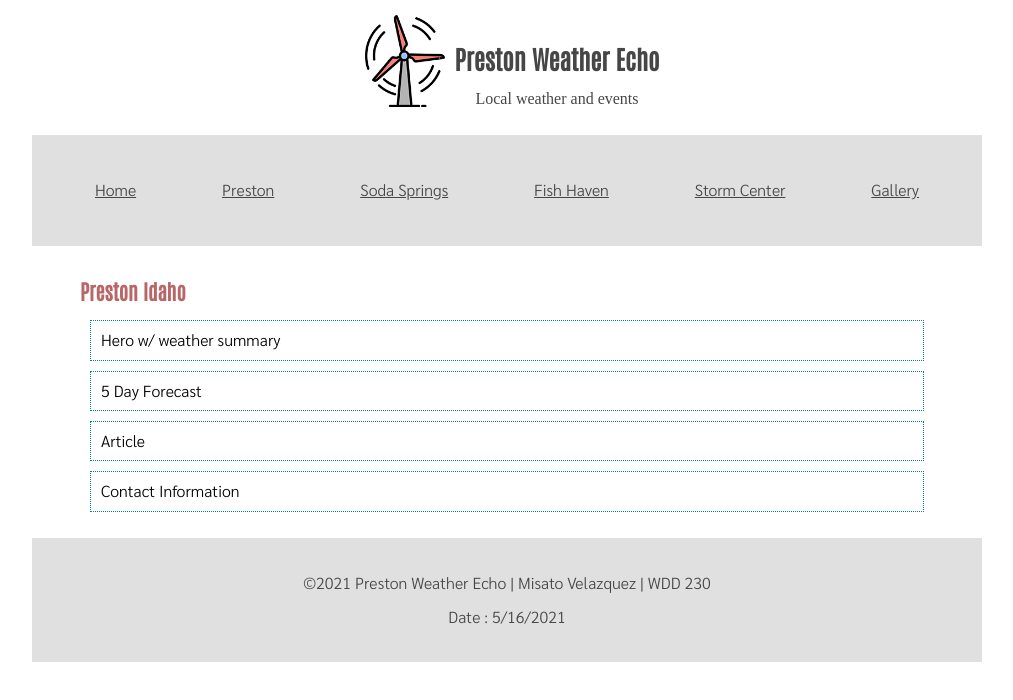
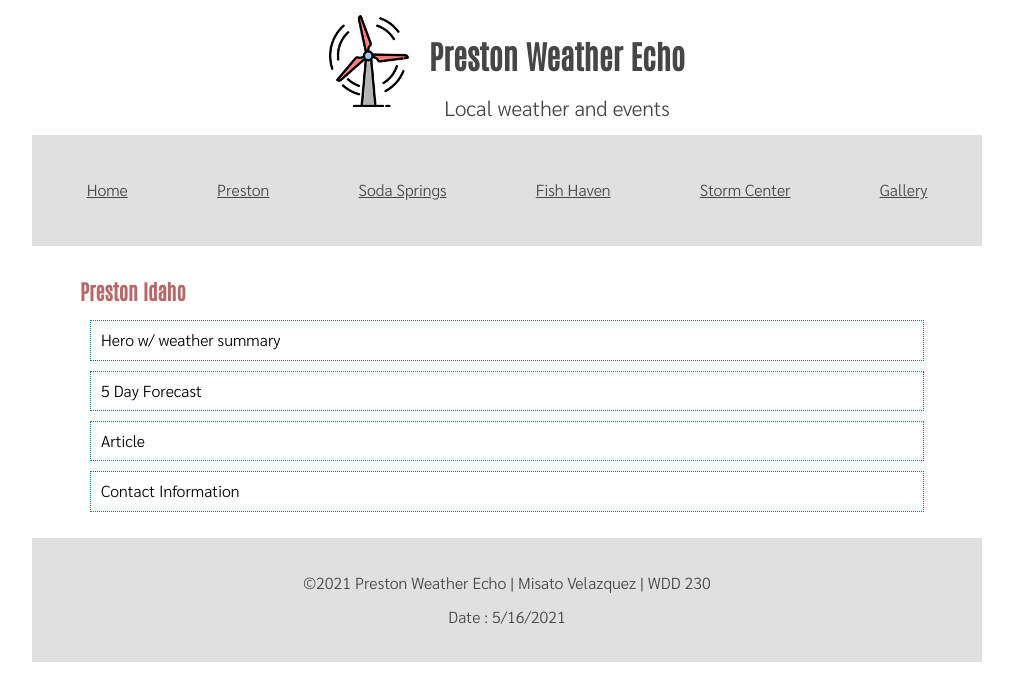
Before and after one commit to misatov/misatovelazquez.github.io, a plain HTML site: page lesson4/index.html in a window 1280 px wide. Both pictures are taken after a click on the link "Storm Center". Shown: the whole page, without its empty margins (133-1146 px from the left). Drawn offline with nearby package versions, Linux system fonts and the light colour scheme.

Commit message:
small changes

```diff
--- a/lesson4/css/large.css
+++ b/lesson4/css/large.css
@@ -1,4 +1,10 @@
 @media (min-width: 60em){
+    .headings h1{
+        font-size: 2rem;
+    }
+    .m{
+        font-size: 1.3rem;
+    }
     nav ul {
         display: flex;
         justify-content: space-around;
@@ -8,5 +14,8 @@
      }
     .navigation li{
         display: block;
+        flex: 1 1 auto;
     }
+
+
 }
--- a/lesson4/css/small.css
+++ b/lesson4/css/small.css
@@ -24,20 +24,28 @@ nav li a{
     color: #464646;
     text-align: center;
     font-family: 'Sarabun', sans-serif;
-    margin: 10px;
+    margin: 20px;
 }
 nav li a:hover{
     font-family: 'Sarabun', sans-serif;
-    color:#fff385;
+    color:#007ea7;
+
 
 }
 header,nav,footer{
-    background-color: white;
+
     text-align: center;
     padding:20px;
     color: #464646;
 }
-nav,footer{
+nav{
+    background-color: #e0e0e0;
+    padding: 10px;
+    text-align: center;
+    color: #464646;
+
+}
+footer{
     background-color: #e0e0e0;
     text-align: center;
     padding:20px;
@@ -48,7 +56,7 @@ header {
     display: flex;
     align-items: center;
     justify-content: center;
-    padding: 5px 10px;
+    padding: 5px 15px;
 }
 header img{
     width: 80px;
@@ -58,9 +66,13 @@ header img{
 .headings{
     display: flex;
     flex-direction: column;
+    margin: 10px;
 }
 .headings h1{
     font-size: 1.6rem;
+}
+.m{
+    font-family: 'Sarabun', sans-serif;
 }
 .navigation{
     padding: 0;
@@ -75,6 +87,11 @@ header img{
 }
 .navigation li{
     display: none;
+    flex: 1 1 auto;
+}
+
+.responsive li{
+    display: block;
 }
 
 img{
@@ -100,5 +117,4 @@ main h2{
     font-family: 'Sarabun', sans-serif;
     padding: 10px;
     margin: 10px;
-
 }
--- a/lesson4/index.html
+++ b/lesson4/index.html
@@ -56,6 +56,7 @@
     </footer>
     <script src="js/index.js"></script>
     <script src="js/date.js"></script>
+    <script src="js/responsive.js"></script>
 
 </body>
 
--- a/lesson4/js/index.js
+++ b/lesson4/js/index.js
@@ -2,14 +2,14 @@
 document.getElementById("copyright").innerHTML = (new Date().getFullYear());
 
 
-const hambutton= document.querySelector('.ham');
-const mainnav = document.querySelector('.navigation');
+// const hambutton= document.querySelector('.ham');
+// const mainnav = document.querySelector('.navigation');
 
-hambutton = addEventListener('click', () =>
-{mainnav.classList.toggle('responsive')}, false);
+// hambutton = addEventListener('click', () =>
+// {mainnav.classList.toggle('responsive')}, false);
 
-window.onresize = () =>{if (window.innerWidth > 760)
-mainnav.classList.remove('responsive')};
+// window.onresize = () =>{if (window.innerWidth > 760)
+// mainnav.classList.remove('responsive')};
 
 
 // const datefield = document.querySelector("date");
--- /dev/null
+++ b/lesson4/js/responsive.js
@@ -0,0 +1,8 @@
+const hambutton= document.querySelector('.ham');
+const mainnav = document.querySelector('.navigation');
+
+hambutton = addEventListener('click', () =>
+{mainnav.classList.toggle('responsive')}, false);
+
+window.onresize = () =>{if (window.innerWidth > 760)
+mainnav.classList.remove('responsive')};
```
